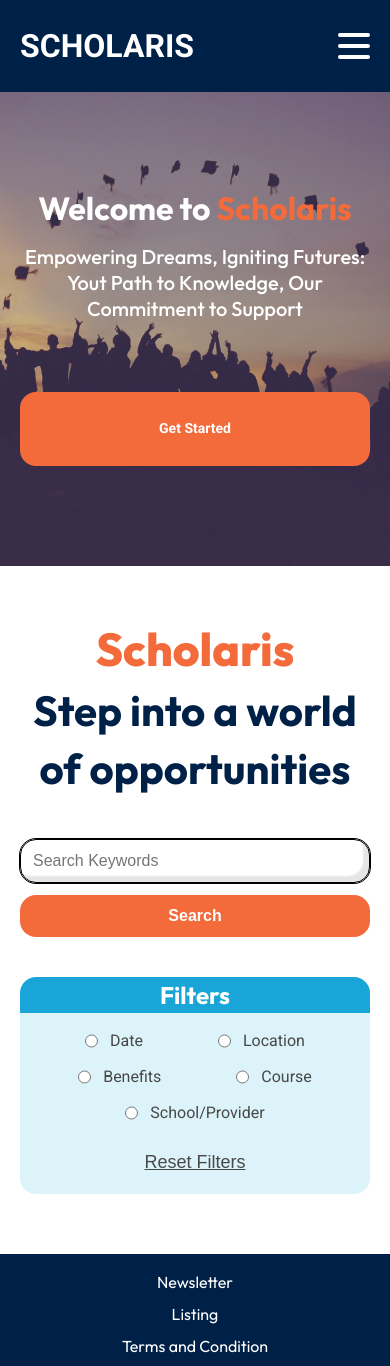
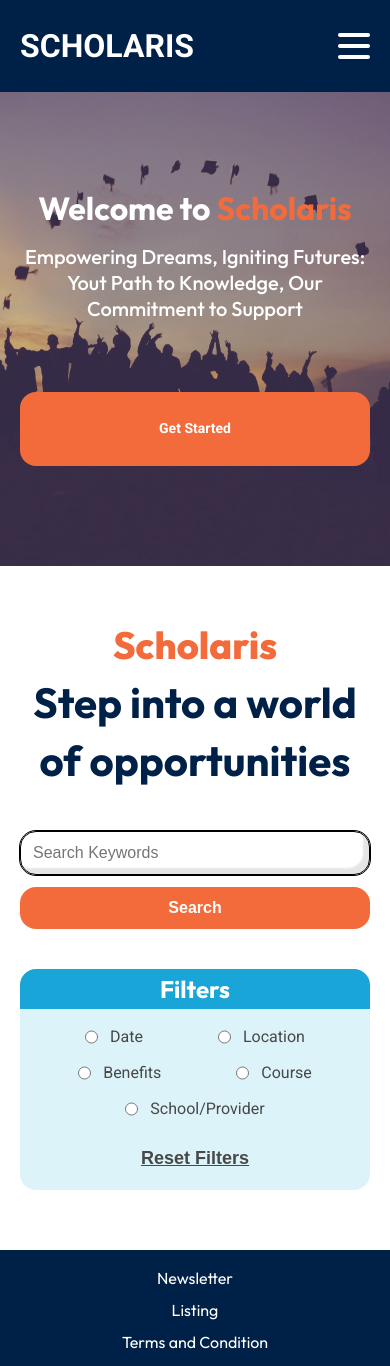
Before and after one commit to Sence1-inc/sp-scholaris-master, a React (Create React App) app in the folder frontend/: page /student in a window 390 px wide. Shown: the top 1366 px of the page. Built offline with nearby package versions, Linux system fonts and the light colour scheme.

Commit message:
modified css

```diff
--- a/frontend/src/components/Filter/Filter.css
+++ b/frontend/src/components/Filter/Filter.css
@@ -10,7 +10,7 @@
 
     text-align: center;
 
-    padding: 6px 0;
+    padding: 8px 0;
     border-radius: 16px 16px 0 0;
 }
 
@@ -66,6 +66,7 @@
 
     text-decoration: underline;
     font-size: 20px;
+    font-weight: 600;
     color: #484848;
 
     cursor: pointer;
--- a/frontend/src/components/Section/Search/Search.css
+++ b/frontend/src/components/Section/Search/Search.css
@@ -6,7 +6,7 @@
     text-align: center;
 }
 
-.search .section-header h3{
+.search .section-header h2{
     font-size: 48px;
     color: #F36B3B;
 
@@ -42,7 +42,7 @@
         row-gap: 40px;
     }
 
-    .search .section-header h3{
+    .search .section-header h2{
         font-size: 38px;
     }
 
```
